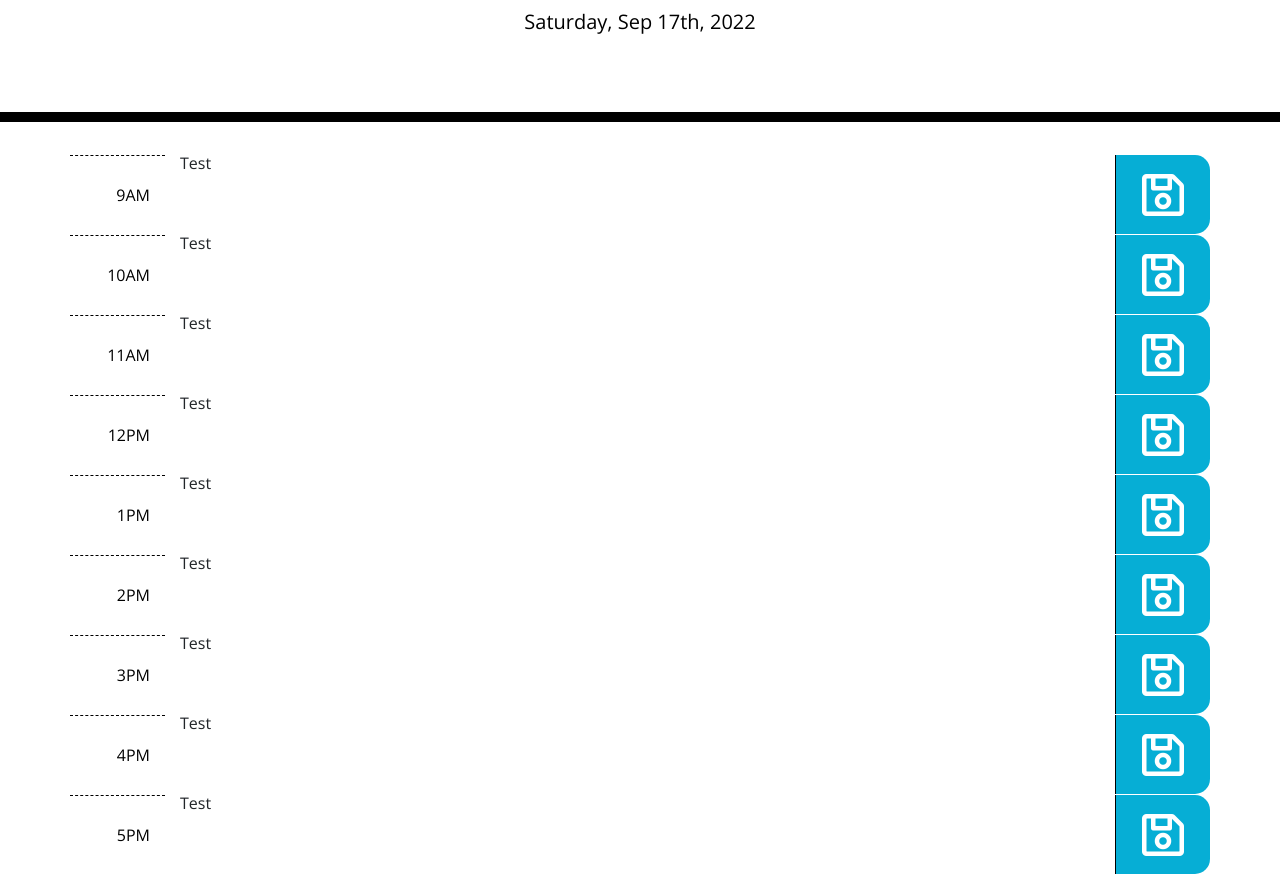
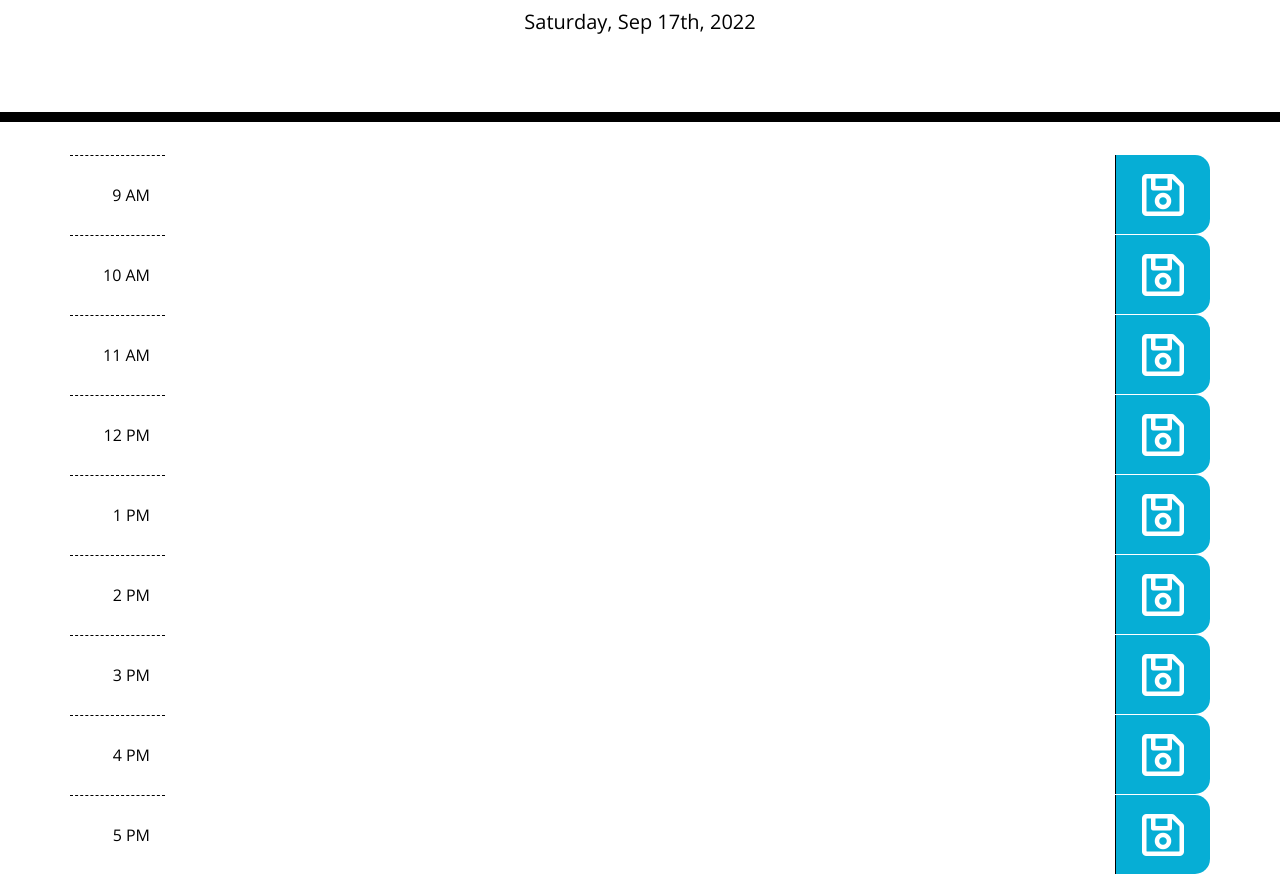
Before and after one commit to gcrosby03/scheduler, a plain HTML site: page index.html in a window 1280 px wide. Shown: the part 182-1056 px from the top of the page. Drawn offline with nearby package versions, Linux system fonts and the light colour scheme.

Commit message:
deleted html created from js

```diff
--- a/Develop/js/script.js
+++ b/Develop/js/script.js
@@ -1,5 +1,35 @@
-
+var data = []
 
 var today = moment();
 $('#currentDay').text(today.format("dddd, MMM Do, YYYY"));
 console.log(today);
+
+var timelineLabels = (desiredStartTime, interval, period) => {
+    const periodsInADay = moment.duration(8, 'hours').as(period);
+
+    const timeLabels = [];
+    const startTimeMoment = moment(desiredStartTime, 'hh:mm');
+    for (let i = 0; i <= periodsInADay; i += interval) {
+        startTimeMoment.add(i === 0 ? 0 : interval, period);
+        timeLabels.push(startTimeMoment.format('h A'));
+    }
+
+    return timeLabels;
+};
+
+
+function buildTimeTable() {
+    var timeLabels = timelineLabels(9, 1, 'hours');
+    for (let i = 0; i < timeLabels.length; i++) {
+        data.push({ time: timeLabels[i], textfield: '' });
+    }
+    for (let i = 0; i < data.length; i++) {
+        $('#timeField').append(`<div class="row">
+        <div class="col-1 hour d-flex align-items-center justify-content-end" id="${data[i].time}">${data[i].time}</div>
+        <div class="col-10" id="nineLine">${data[i].textfield}</div>
+        <div class="col-1 saveBtn d-flex align-items-center justify-content-center"><i class="far fa-save fa-3x"></i></div>
+      </div>`);
+    }
+
+}
+buildTimeTable();
--- a/index.html
+++ b/index.html
@@ -1,23 +1,14 @@
 <!DOCTYPE html>
 <html lang="en">
+
 <head>
   <meta charset="UTF-8" />
   <meta name="viewport" content="width=device-width, initial-scale=1.0" />
   <meta http-equiv="X-UA-Compatible" content="ie=edge" />
-    <link
-      rel="stylesheet"
-      href="https://stackpath.bootstrapcdn.com/bootstrap/4.3.1/css/bootstrap.min.css"
-    />
-    <link
-      rel="stylesheet"
-      href="https://use.fontawesome.com/releases/v5.8.1/css/all.css"
-      integrity="sha384-50oBUHEmvpQ+1lW4y57PTFmhCaXp0ML5d60M1M7uH2+nqUivzIebhndOJK28anvf"
-      crossorigin="anonymous"
-    />
-    <link
-      href="https://fonts.googleapis.com/css?family=Open+Sans&display=swap"
-      rel="stylesheet"
-    />
+  <link rel="stylesheet" href="https://stackpath.bootstrapcdn.com/bootstrap/4.3.1/css/bootstrap.min.css" />
+  <link rel="stylesheet" href="https://use.fontawesome.com/releases/v5.8.1/css/all.css"
+    integrity="sha384-50oBUHEmvpQ+1lW4y57PTFmhCaXp0ML5d60M1M7uH2+nqUivzIebhndOJK28anvf" crossorigin="anonymous" />
+  <link href="https://fonts.googleapis.com/css?family=Open+Sans&display=swap" rel="stylesheet" />
   <link rel="stylesheet" href="./Develop/css/style.css" />
   <title>Work Day Scheduler</title>
 </head>
@@ -28,57 +19,13 @@
     <p class="lead">A simple calendar app for scheduling your work day</p>
     <p id="currentDay" class="lead"></p>
   </header>
-    <div class="container">
+  <div class="container" id="timeField">
     <!-- Timeblocks go here -->
-      <div class="row">
-        <div class="col-1 hour d-flex align-items-center justify-content-end" id="9am">9AM</div>
-        <div class="col-10" id="nineLine">Test</div>
-        <div class="col-1 saveBtn d-flex align-items-center justify-content-center"><i class="far fa-save fa-3x"></i></div>
-      </div>
-      <div class="row">
-        <div class="col-1 hour d-flex align-items-center justify-content-end" id="10am">10AM</div>
-        <div class="col-10" id="tenLine">Test</div>
-        <div class="col-1 saveBtn d-flex align-items-center justify-content-center"><i class="far fa-save fa-3x"></i></div>
-      </div>
-      <div class="row">
-        <div class="col-1 hour d-flex align-items-center justify-content-end" id="11am">11AM</div>
-        <div class="col-10" id="elevenLine">Test</div>
-        <div class="col-1 saveBtn d-flex align-items-center justify-content-center"><i class="far fa-save fa-3x"></i></div>
-      </div>
-      <div class="row">
-        <div class="col-1 hour d-flex align-items-center justify-content-end" id="12am">12PM</div>
-        <div class="col-10" id="twelveLine">Test</div>
-        <div class="col-1 saveBtn d-flex align-items-center justify-content-center"><i class="far fa-save fa-3x"></i></div>
-      </div>
-      <div class="row">
-        <div class="col-1 hour d-flex align-items-center justify-content-end" id="1pm">1PM</div>
-        <div class="col-10" id="oneLine">Test</div>
-        <div class="col-1 saveBtn d-flex align-items-center justify-content-center"><i class="far fa-save fa-3x"></i></div>
-      </div>
-      <div class="row">
-        <div class="col-1 hour d-flex align-items-center justify-content-end" id="2pm">2PM</div>
-        <div class="col-10" id="twoLine">Test</div>
-        <div class="col-1 saveBtn d-flex align-items-center justify-content-center"><i class="far fa-save fa-3x"></i></div>
-      </div>
-      <div class="row">
-        <div class="col-1 hour d-flex align-items-center justify-content-end" id="3pm">3PM</div>
-        <div class="col-10" id="threeLine">Test</div>
-        <div class="col-1 saveBtn d-flex align-items-center justify-content-center"><i class="far fa-save fa-3x"></i></div>
-      </div>
-      <div class="row">
-        <div class="col-1 hour d-flex align-items-center justify-content-end" id="4pm">4PM</div>
-        <div class="col-10" id="fourLine">Test</div>
-        <div class="col-1 saveBtn d-flex align-items-center justify-content-center"><i class="far fa-save fa-3x"></i></div>
-      </div>
-      <div class="row">
-        <div class="col-1 hour d-flex align-items-center justify-content-end" id="5pm">5PM</div>
-        <div class="col-10" id="fiveLine">Test</div>
-        <div class="col-1 saveBtn d-flex align-items-center justify-content-center"><i class="far fa-save fa-3x"></i></div>
-      </div>
   </div>
 
   <script src="https://code.jquery.com/jquery-3.4.1.min.js"></script>
   <script src="https://cdnjs.cloudflare.com/ajax/libs/moment.js/2.24.0/moment.min.js"></script>
   <script src="./Develop/js/script.js"></script>
 </body>
+
 </html>
```
Lines whose indentation alone changed are shown as unchanged.
